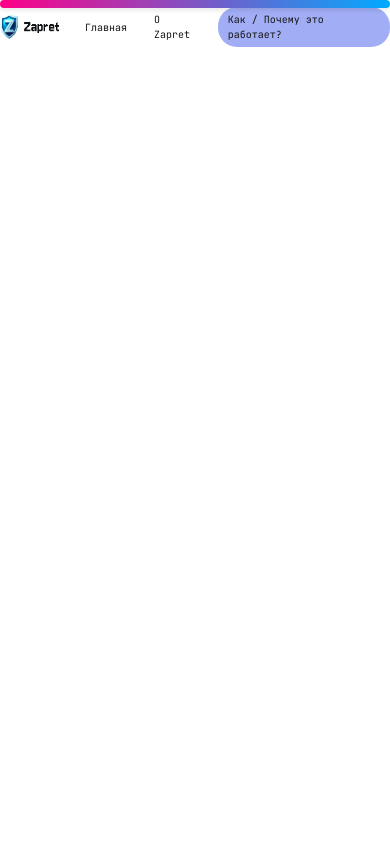
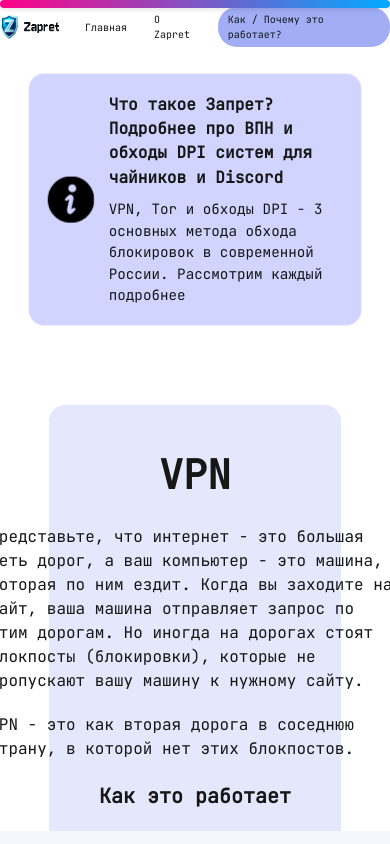
Before and after one commit to kononoVikaReal/Zapret, a Next.js app: page /how in a window 390 px wide. Shown: the top 844 px of the page. Built offline with nearby package versions, Linux system fonts and the light colour scheme.

Commit message:
The InfoCard has been adapted

```diff
--- a/src/components/InfoCard/InfoCard.module.css
+++ b/src/components/InfoCard/InfoCard.module.css
@@ -82,3 +82,27 @@
 	display: grid;
 	gap: 10px;
 }
+
+.imageContainer {
+	width: 80%; /* Задайте ширину контейнера */
+}
+
+@media (max-width: 768px) {
+	.card {
+		margin: 20px 20px;
+		grid-template-columns: 1fr 5fr;
+		padding: 20px;
+		gap: 15px;
+		opacity: 1;
+		animation: none;
+	}
+	.h1 {
+		font-size: 17px;
+	}
+	.h2 {
+		font-size: 15px;
+	}
+	.imageContainer {
+		width: 100%; /* Задайте ширину контейнера */
+	}
+}
--- a/src/components/InfoCard/InfoCard.tsx
+++ b/src/components/InfoCard/InfoCard.tsx
@@ -5,7 +5,15 @@
 export default function InfoCard({ props }: { props: InfoCardProps }) {
 	return (
 		<div className={styles.card}>
-			<Image src={props.imgUrl} alt={props.imgAlt} width={120} height={140} />
+			<div className={styles.imageContainer}>
+				<Image
+					src={props.imgUrl}
+					alt={props.imgAlt}
+					layout='responsive' // Используйте layout="responsive" для адаптивного изображения
+					width={120} // Фиксированная ширина
+					height={140} // Фиксированная высота
+				/>
+			</div>
 			<div className={styles.gap}>
 				<h1 className={styles.h1}>{props.title}</h1>
 				<h2 className={styles.h2}>{props.desc}</h2>
```
